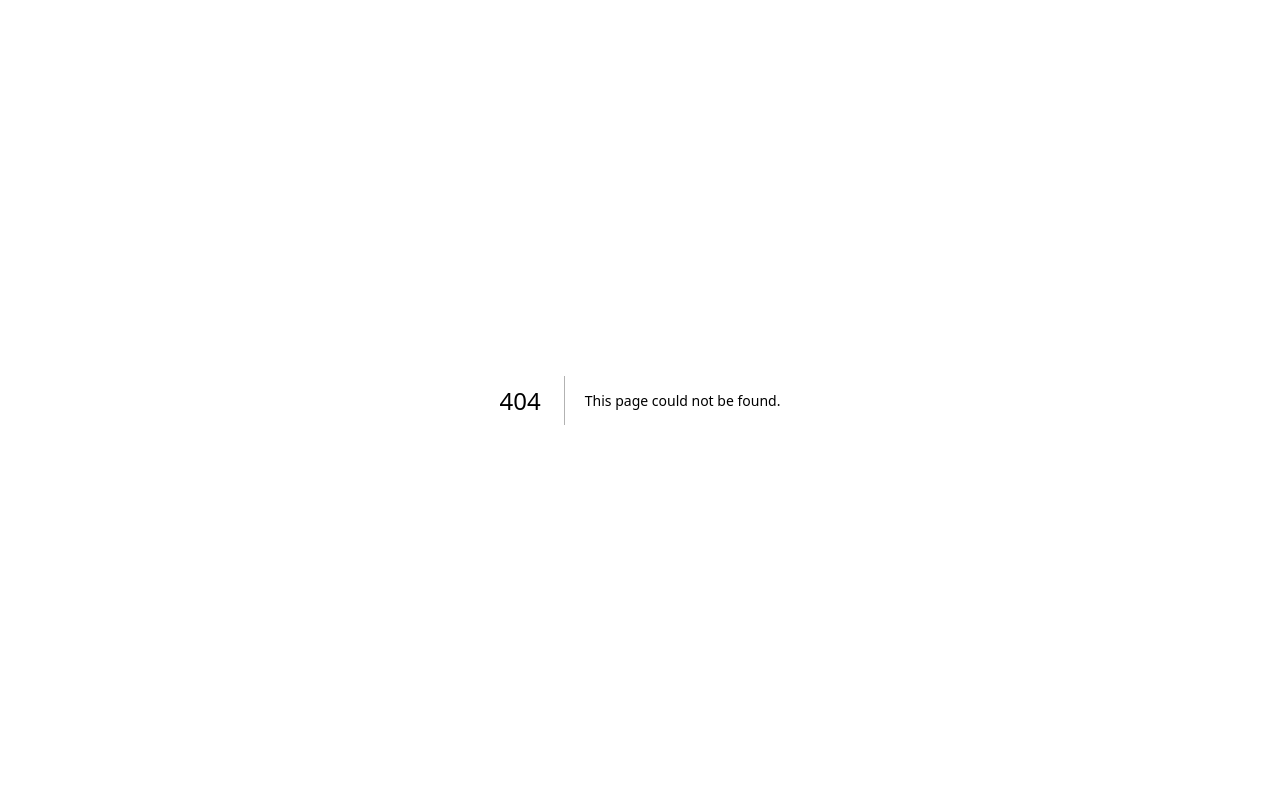
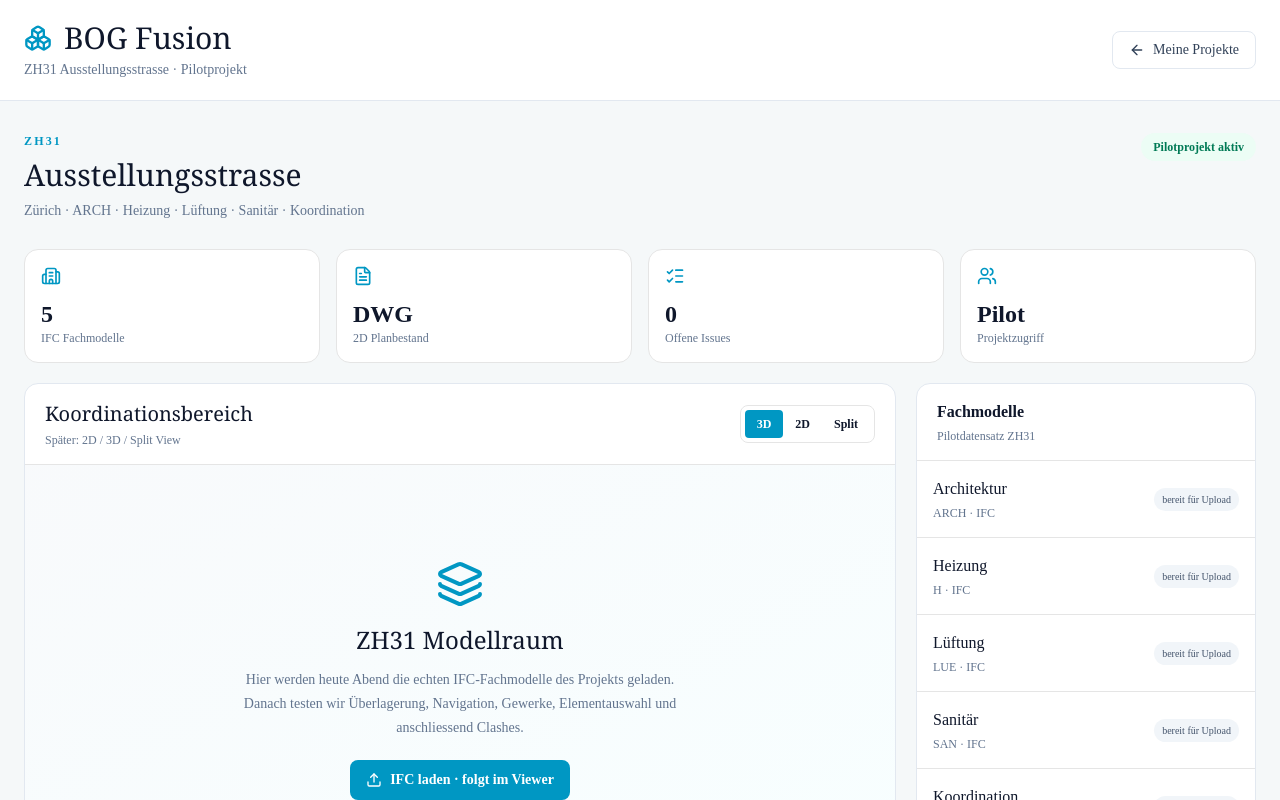
Before and after one commit to NexiCH86/luma-labs-website, a Next.js app: page /fusion/zh31 in a window 1280 px wide. Before the commit this address had no page. Shown: the top 800 px of the page. Built offline with nearby package versions, Linux system fonts and the light colour scheme.

Commit message:
Create ZH31 Ausstellungsstrasse project workspace

```diff
--- /dev/null
+++ b/src/app/fusion/zh31/page.tsx
@@ -0,0 +1,25 @@
+import Link from "next/link";
+import { ArrowLeft, Boxes, Building2, FileText, Layers3, ListChecks, Upload, Users } from "lucide-react";
+
+const models = [
+  ["Architektur", "ARCH", "IFC", "bereit für Upload"],
+  ["Heizung", "H", "IFC", "bereit für Upload"],
+  ["Lüftung", "LUE", "IFC", "bereit für Upload"],
+  ["Sanitär", "SAN", "IFC", "bereit für Upload"],
+  ["Koordination", "KOORD", "IFC", "bereit für Upload"],
+];
+
+export default function ZH31Page() {
+  return <main className="min-h-screen bg-[#f5f8f9] text-slate-900">
+    <header className="border-b border-slate-200 bg-white"><div className="mx-auto flex max-w-7xl items-center justify-between px-6 py-5"><div><div className="flex items-center gap-3"><Boxes className="h-7 w-7 text-[#0097c3]"/><h1 className="font-serif text-3xl">BOG Fusion</h1></div><p className="mt-1 text-sm text-slate-500">ZH31 Ausstellungsstrasse · Pilotprojekt</p></div><Link href="/fusion" className="inline-flex items-center gap-2 rounded-md border border-slate-200 px-4 py-2 text-sm font-medium text-slate-700 hover:border-[#0097c3] hover:text-[#0097c3]"><ArrowLeft className="h-4 w-4"/>Meine Projekte</Link></div></header>
+    <section className="mx-auto max-w-7xl px-6 py-8">
+      <div className="mb-7 flex flex-wrap items-start justify-between gap-4"><div><p className="text-xs font-semibold uppercase tracking-[.18em] text-[#0097c3]">ZH31</p><h2 className="mt-2 font-serif text-3xl">Ausstellungsstrasse</h2><p className="mt-2 text-sm text-slate-500">Zürich · ARCH · Heizung · Lüftung · Sanitär · Koordination</p></div><span className="rounded-full bg-emerald-50 px-3 py-1.5 text-xs font-semibold text-emerald-700">Pilotprojekt aktiv</span></div>
+      <div className="grid gap-4 md:grid-cols-4"><div className="rounded-xl border bg-white p-4"><Building2 className="h-5 w-5 text-[#0097c3]"/><div className="mt-3 text-2xl font-semibold">5</div><div className="text-xs text-slate-500">IFC Fachmodelle</div></div><div className="rounded-xl border bg-white p-4"><FileText className="h-5 w-5 text-[#0097c3]"/><div className="mt-3 text-2xl font-semibold">DWG</div><div className="text-xs text-slate-500">2D Planbestand</div></div><div className="rounded-xl border bg-white p-4"><ListChecks className="h-5 w-5 text-[#0097c3]"/><div className="mt-3 text-2xl font-semibold">0</div><div className="text-xs text-slate-500">Offene Issues</div></div><div className="rounded-xl border bg-white p-4"><Users className="h-5 w-5 text-[#0097c3]"/><div className="mt-3 text-2xl font-semibold">Pilot</div><div className="text-xs text-slate-500">Projektzugriff</div></div></div>
+      <div className="mt-5 grid gap-5 lg:grid-cols-[1fr_340px]">
+        <section className="overflow-hidden rounded-xl border border-slate-200 bg-white"><div className="flex items-center justify-between border-b px-5 py-4"><div><h3 className="font-serif text-xl">Koordinationsbereich</h3><p className="mt-1 text-xs text-slate-500">Später: 2D / 3D / Split View</p></div><div className="flex rounded-md border p-1 text-xs font-semibold"><span className="rounded bg-[#0097c3] px-3 py-1.5 text-white">3D</span><span className="px-3 py-1.5">2D</span><span className="px-3 py-1.5">Split</span></div></div><div className="grid min-h-[430px] place-items-center bg-gradient-to-br from-slate-50 to-cyan-50/40 p-8 text-center"><div className="max-w-md"><Layers3 className="mx-auto h-12 w-12 text-[#0097c3]"/><h4 className="mt-4 font-serif text-2xl">ZH31 Modellraum</h4><p className="mt-3 text-sm leading-6 text-slate-500">Hier werden heute Abend die echten IFC-Fachmodelle des Projekts geladen. Danach testen wir Überlagerung, Navigation, Gewerke, Elementauswahl und anschliessend Clashes.</p><button className="mt-5 inline-flex items-center gap-2 rounded-md bg-[#0097c3] px-4 py-2.5 text-sm font-semibold text-white"><Upload className="h-4 w-4"/>IFC laden · folgt im Viewer</button></div></div></section>
+        <aside className="rounded-xl border border-slate-200 bg-white"><div className="border-b px-5 py-4"><h3 className="font-semibold">Fachmodelle</h3><p className="mt-1 text-xs text-slate-500">Pilotdatensatz ZH31</p></div><div className="divide-y">{models.map(([name,code,type,status])=><div key={code} className="p-4"><div className="flex items-center justify-between"><div><div className="font-medium">{name}</div><div className="mt-1 text-xs text-slate-500">{code} · {type}</div></div><span className="rounded-full bg-slate-100 px-2 py-1 text-[10px] font-medium text-slate-600">{status}</span></div></div>)}</div><div className="border-t p-4"><div className="font-medium">2D Pläne</div><p className="mt-1 text-xs leading-5 text-slate-500">DWG-Bestand vorhanden. Für den ersten Browser-Piloten ergänzen wir PDF-Planstände; DWG-Unterstützung folgt modular.</p></div></aside>
+      </div>
+      <div className="mt-5 rounded-xl border border-cyan-100 bg-cyan-50/60 p-5"><h3 className="font-semibold text-cyan-900">Geplanter End-to-End-Test</h3><p className="mt-2 text-sm text-slate-700">IFC ARCH + H + LUE + SAN + KOORD → Gewerke überlagern → Clash auswählen → Issue erzeugen → 2D/3D Viewpoint → Revit 2027 „Show Issue“.</p></div>
+    </section>
+  </main>;
+}
```
